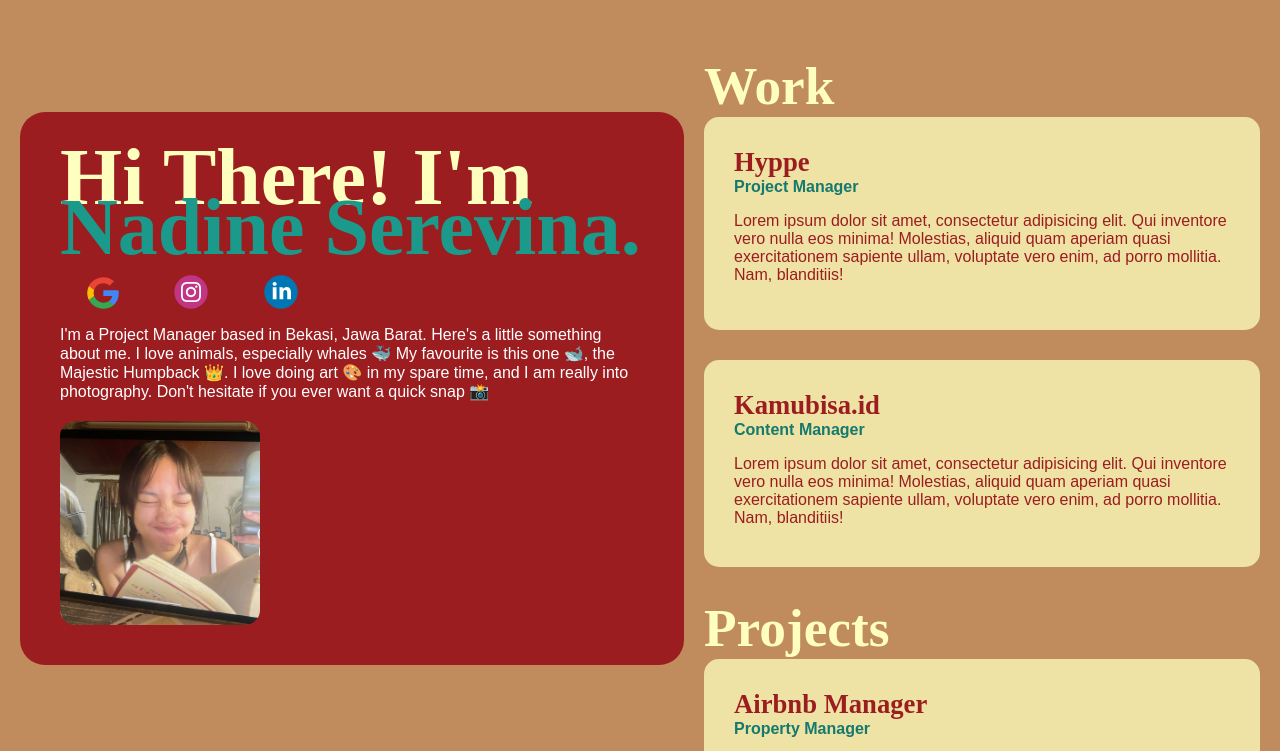
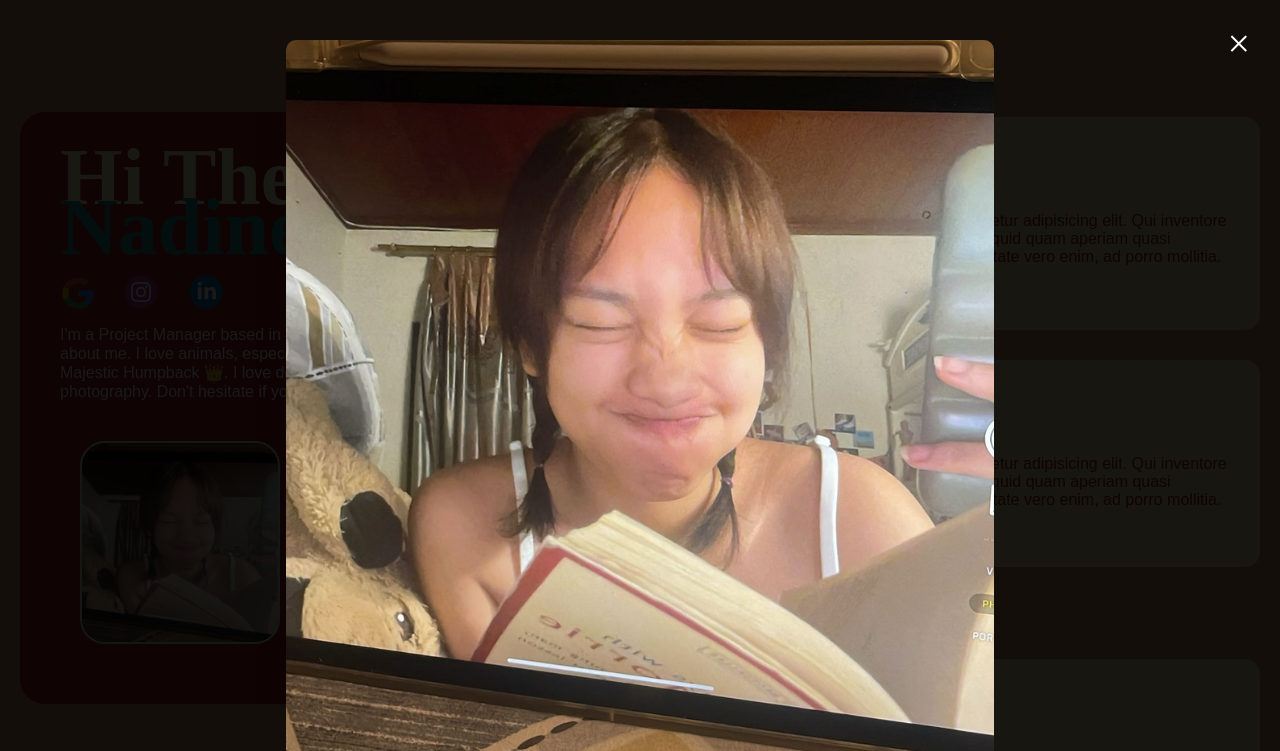
Before and after one commit to Sajojo/din, a plain HTML site: page index.html in a window 1280 px wide. Both pictures are taken after a click on the picture 160 px from the left and 522 px from the top of the page. Shown: the top 751 px of the page. Drawn offline with Linux system fonts and the light colour scheme; a web font is replaced by a local one.

Commit message:
Added pictures, added modal,addedmodalwno overflow

```diff
--- a/index.html
+++ b/index.html
@@ -3,14 +3,14 @@
   <head>
     <meta charset="UTF-8" />
     <meta name="viewport" content="width=device-width, initial-scale=1.0" />
-    <title>Document</title>
-    <link rel="stylesheet" href="style.css" />
+    <title>Din</title>
     <link rel="preconnect" href="https://fonts.googleapis.com" />
     <link rel="preconnect" href="https://fonts.gstatic.com" crossorigin />
     <link
       href="https://fonts.googleapis.com/css2?family=Lexend:wght@100..900&family=Lilita+One&family=Zain:ital,wght@0,200;0,300;0,400;0,700;0,800;0,900;1,300;1,400&display=swap"
       rel="stylesheet"
     />
+    <link rel="stylesheet" href="style.css" />
   </head>
   <body>
     <div class="contain">
@@ -18,7 +18,7 @@
         <div class="kotakleft">
           <h1>
             Hi There! I'm <br />
-            <span style="color: #1B998B">Nadine Serevina.</span>
+            <span style="color: #1b998b">Nadine Serevina.</span>
           </h1>
           <div class="icon">
             <div>
@@ -52,7 +52,27 @@
               hesitate if you ever want a quick snap 📸
             </p>
           </div>
-          <img onclick = "openModal('./pics/DIN.jpeg')" src="./pics/DIN.jpeg" alt="Nadine" class="nadine" />
+
+          <div class="contt">
+            <img
+              onclick="openModal('./pics/DIN.jpeg')"
+              src="./pics/DIN.jpeg"
+              alt="Nadine"
+              class="nadine"
+            />
+            <img
+              onclick="openModal('./pics/DIN2.jpeg')"
+              src="./pics/DIN2.jpeg"
+              alt="Nadine"
+              class="nadine"
+            />
+            <img
+              onclick="openModal('./pics/DIN3.jpeg')"
+              src="./pics/DIN3.jpeg"
+              alt="Nadine"
+              class="nadine"
+            />
+          </div>
         </div>
       </div>
       <div class="right">
@@ -60,8 +80,10 @@
           <h2>Work</h2>
           <div class="content">
             <h3>Hyppe</h3>
-            <p style="margin-bottom: 16px; color: #15796E; font-weight: 800;">Project Manager</p>
-            <p style="margin-bottom: 16px;">
+            <p style="margin-bottom: 16px; color: #15796e; font-weight: 800">
+              Project Manager
+            </p>
+            <p style="margin-bottom: 16px">
               Lorem ipsum dolor sit amet, consectetur adipisicing elit. Qui
               inventore vero nulla eos minima! Molestias, aliquid quam aperiam
               quasi exercitationem sapiente ullam, voluptate vero enim, ad porro
@@ -70,8 +92,10 @@
           </div>
           <div class="content">
             <h3>Kamubisa.id</h3>
-            <p style="margin-bottom: 16px; color: #15796E; font-weight: 800;">Content Manager</p>
-            <p style="margin-bottom: 10px;">
+            <p style="margin-bottom: 16px; color: #15796e; font-weight: 800">
+              Content Manager
+            </p>
+            <p style="margin-bottom: 10px">
               Lorem ipsum dolor sit amet, consectetur adipisicing elit. Qui
               inventore vero nulla eos minima! Molestias, aliquid quam aperiam
               quasi exercitationem sapiente ullam, voluptate vero enim, ad porro
@@ -82,8 +106,10 @@
           <h2>Projects</h2>
           <div class="content">
             <h3>Airbnb Manager</h3>
-            <p style="margin-bottom: 16px; color: #15796E; font-weight: 800;">Property Manager</p>
-            <p style="margin-bottom: 10px;">
+            <p style="margin-bottom: 16px; color: #15796e; font-weight: 800">
+              Property Manager
+            </p>
+            <p style="margin-bottom: 10px">
               Lorem ipsum dolor sit amet, consectetur adipisicing elit. Qui
               inventore vero nulla eos minima! Molestias, aliquid quam aperiam
               quasi exercitationem sapiente ullam, voluptate vero enim, ad porro
@@ -94,6 +120,38 @@
         </div>
       </div>
     </div>
+    <div id="lightbox-modal" class="modal">
+      <span class="close-btn" onclick="closeModal()">×</span>
+      <img class="modal-img" id="modal-img" src="" alt="Full-size image" />
     </div>
   </body>
+  <script>
+    // Open the modal and set the image source
+    function openModal(imageSrc) {
+      console.log("openModal function triggered with image source:", imageSrc);
+      const modal = document.getElementById("lightbox-modal");
+      const modalImg = document.getElementById("modal-img");
+      modal.style.display = "flex"; // Show the modal
+      modalImg.src = imageSrc; // Set the image source
+      console.log("Modal image source set to:", modalImg.src); // Check if the source updates
+      document.body.style.overflow =
+        document.body.style.overflow == "hidden" ? "auto" : "hidden";
+    }
+    // Close the modal
+    function closeModal() {
+      const modal = document.getElementById("lightbox-modal");
+      modal.style.display = "none"; // Hide the modal
+
+      document.body.style.overflow =
+        document.body.style.overflow == "hidden" ? "auto" : "hidden";
+    }
+
+    // Close the modal if the user clicks outside the image
+    window.onclick = function (event) {
+      const modal = document.getElementById("lightbox-modal");
+      if (event.target === modal) {
+        closeModal();
+      }
+    };
+  </script>
 </html>
--- a/style.css
+++ b/style.css
@@ -27,9 +27,17 @@ h1 {
 .right {
   width: 45%;
 }
-.nadine {
+.contt {
+  width: 100%;
+  display: grid;
+  grid-template-columns: 1fr 1fr 1fr;
+  justify-items: center;
+}
+img.nadine {
+  margin: 20px;
   max-width: 200px;
-  border-radius: 15px;
+  border-radius: 25px;
+  border: solid #d7ebba 2px;
 }
 .nadine:hover {
   cursor: pointer;
@@ -70,17 +78,23 @@ p {
 }
 .icons {
   margin-right: 25px;
-  margin-left: 25px;
 }
 .paragraph {
   margin-top: 10px;
   margin-bottom: 20px;
 }
 
-@media screen and (max-width: 666px) {
+@media screen and (max-width: 720px) {
   .icon {
     justify-content: center;
     align-items: center;
+  }
+  .contt {
+    grid-template-columns: 1fr;
+  }
+  .nadine:nth-child(2),
+  .nadine:nth-child(3) {
+    display: none;
   }
 }
 @media screen and (max-width: 1111px) {
@@ -129,3 +143,35 @@ h3 {
 .right > .kotakright > .content > p {
   color: #9b1d20;
 }
+
+.modal {
+  display: none;
+  position: fixed;
+  left: 0;
+  top: 0;
+  width: 100%;
+  height: 100%;
+  background-color: rgba(0, 0, 0, 0.9);
+  justify-content: center;
+  align-items: center;
+}
+
+.modal-img {
+  max-width: 90%;
+  max-height: 90%;
+  object-fit: contain;
+  border-radius: 10px;
+}
+
+.close-btn {
+  position: absolute;
+  top: 20px;
+  right: 30px;
+  color: white;
+  font-size: 40px;
+  cursor: pointer;
+}
+
+.close-btn:hover {
+  color: #ccc;
+}
```
Also changed, not shown: pics/DIN2.jpeg (added), pics/DIN3.jpeg (added). Lines whose indentation alone changed are shown as unchanged.
